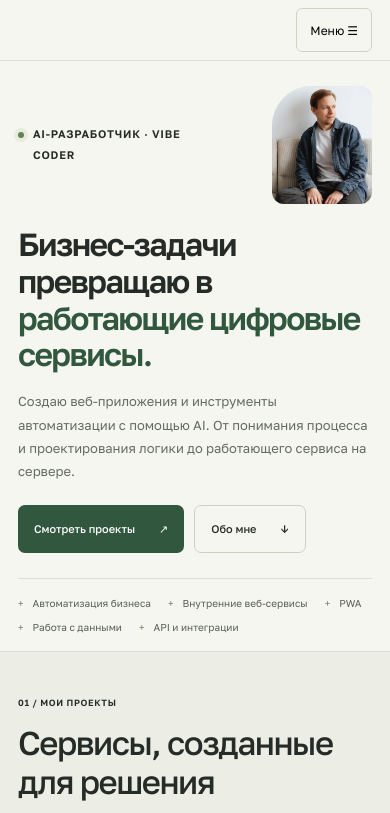
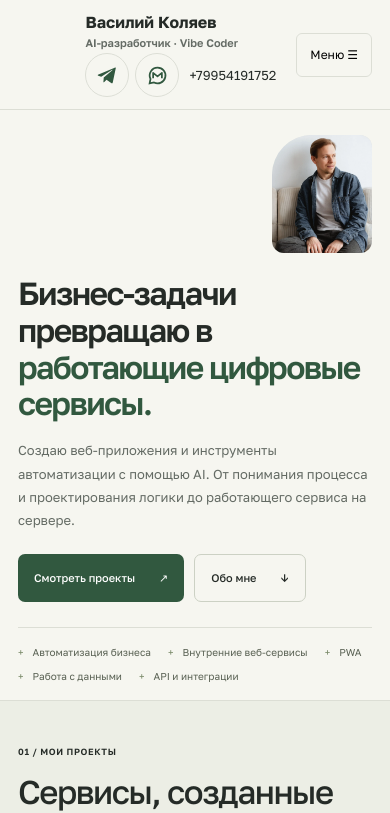
Before and after one commit to kasherehauwa01-sudo/Portfolio, a React (Vite) app: page / in a window 390 px wide. Shown: the top 813 px of the page. Built offline with nearby package versions, Linux system fonts and the light colour scheme.

Commit message:
Add identity and contact links to header

```diff
--- a/src/components/Navigation.tsx
+++ b/src/components/Navigation.tsx
@@ -1,4 +1,5 @@
 import { useEffect, useState } from "react";
+import { profile } from "../data/profile";
 const links = [
   ["home", "Главная"],
   ["about", "Обо мне"],
@@ -19,6 +20,21 @@ export function Navigation() {
   return (
     <header className="header">
       <div className="nav-wrap">
+        <div className="header-profile">
+          <a className="header-identity" href="#home">
+            <span>{profile.name}</span>
+            <strong>{profile.role}</strong>
+          </a>
+          <div className="header-contacts">
+            <a className="messenger-link" href={`https://t.me/${profile.telegram.replace(/^@/, "")}`} target="_blank" rel="noopener noreferrer" aria-label="Написать в Telegram" title="Telegram">
+              <svg viewBox="0 0 24 24" aria-hidden="true"><path fill="currentColor" d="M21.5 3.5 18 20c-.2 1-1 1.2-1.8.7l-5.3-3.9-2.6 2.5c-.3.3-.5.5-1 .5l.4-5.4L17.5 6c.4-.4-.1-.6-.6-.3L4.8 13.3 1.5 12.2c-.9-.3-.9-.9.2-1.3L20.2 3c.8-.3 1.5.2 1.3.5Z"/></svg>
+            </a>
+            {profile.max && <a className="messenger-link" href={profile.max} target="_blank" rel="noopener noreferrer" aria-label="Написать в MAX" title="MAX">
+              <svg viewBox="0 0 24 24" aria-hidden="true"><path d="M12 3a9 9 0 0 0-8 13l-1 5 5-1a9 9 0 1 0 4-17Z" fill="none" stroke="currentColor" strokeWidth="2"/><path d="M7 15V9l5 4 5-4v6" fill="none" stroke="currentColor" strokeWidth="2" strokeLinejoin="round"/></svg>
+            </a>}
+            <a className="header-phone" href={`tel:${profile.phone}`}>{profile.phone}</a>
+          </div>
+        </div>
         <button
           className="menu-toggle"
           aria-expanded={open}
--- a/src/data/profile.ts
+++ b/src/data/profile.ts
@@ -1,5 +1,6 @@
 export const profile = {
-  name: "",
+  name: "Василий Коляев",
+  max: "https://max.ru/u/f9LHodD0cOLCBBykayLB-e649oSMg0ja612vC2PdmXX3aHmEcOO1FuXZu74",
   email: "",
   telegram: "@kvas_mix",
   phone: "+79954191752",
--- a/src/sections/Hero.tsx
+++ b/src/sections/Hero.tsx
@@ -6,9 +6,6 @@ export function Hero() {
     <section className="hero hero-compact container" id="home">
       <div className="hero-grid">
         <div className="hero-copy">
-          <div className="eyebrow">
-            <span className="live-dot" /> AI-разработчик · Vibe Coder
-          </div>
           <h1>
             Бизнес-задачи
             <br />
--- a/src/styles/global.css
+++ b/src/styles/global.css
@@ -1274,3 +1274,31 @@ h2 {
     gap: 10px;
   }
 }
+
+/* Контакты автора в шапке */
+.header-profile { display: flex; align-items: center; gap: 20px; min-width: 0; }
+.header-identity { display: grid; gap: 4px; white-space: nowrap; }
+.header-identity span { font-size: 16px; font-weight: 650; }
+.header-identity strong { font-size: 11px; font-weight: 600; color: var(--muted); }
+.header-contacts { display: flex; align-items: center; gap: 6px; }
+.messenger-link { display: grid; place-items: center; width: 44px; height: 44px; border: 1px solid var(--line); border-radius: 50%; color: var(--green); }
+.messenger-link svg { width: 21px; height: 21px; }
+.messenger-link:hover { background: #e3efd7; }
+.header-phone { white-space: nowrap; font-size: 13px; padding: 12px 4px; }
+@media (max-width: 1200px) {
+  .header-profile { align-items: flex-start; flex-direction: column; gap: 4px; padding: 12px 0; }
+  .nav-wrap { gap: 16px; }
+  .navigation { gap: 16px; }
+}
+@media (max-width: 900px) {
+  .menu-toggle { display: block; min-height: 44px; padding: 10px 13px; background: transparent; border: 1px solid var(--line); border-radius: 6px; white-space: nowrap; }
+  .navigation { display: none; position: absolute; top: 100%; left: 0; right: 0; padding: 18px; background: #f6f6f0; border-bottom: 1px solid var(--line); }
+  .navigation.open { display: flex; flex-direction: column; align-items: stretch; gap: 1px; }
+  .navigation a, .navigation a:last-child { padding: 13px 10px; border: 0; }
+  html { scroll-padding-top: 140px; }
+}
+@media (max-width: 380px) {
+  .nav-wrap { width: calc(100% - 24px); gap: 8px; }
+  .header-phone { font-size: 12px; }
+  .header-contacts { gap: 3px; }
+}
```
